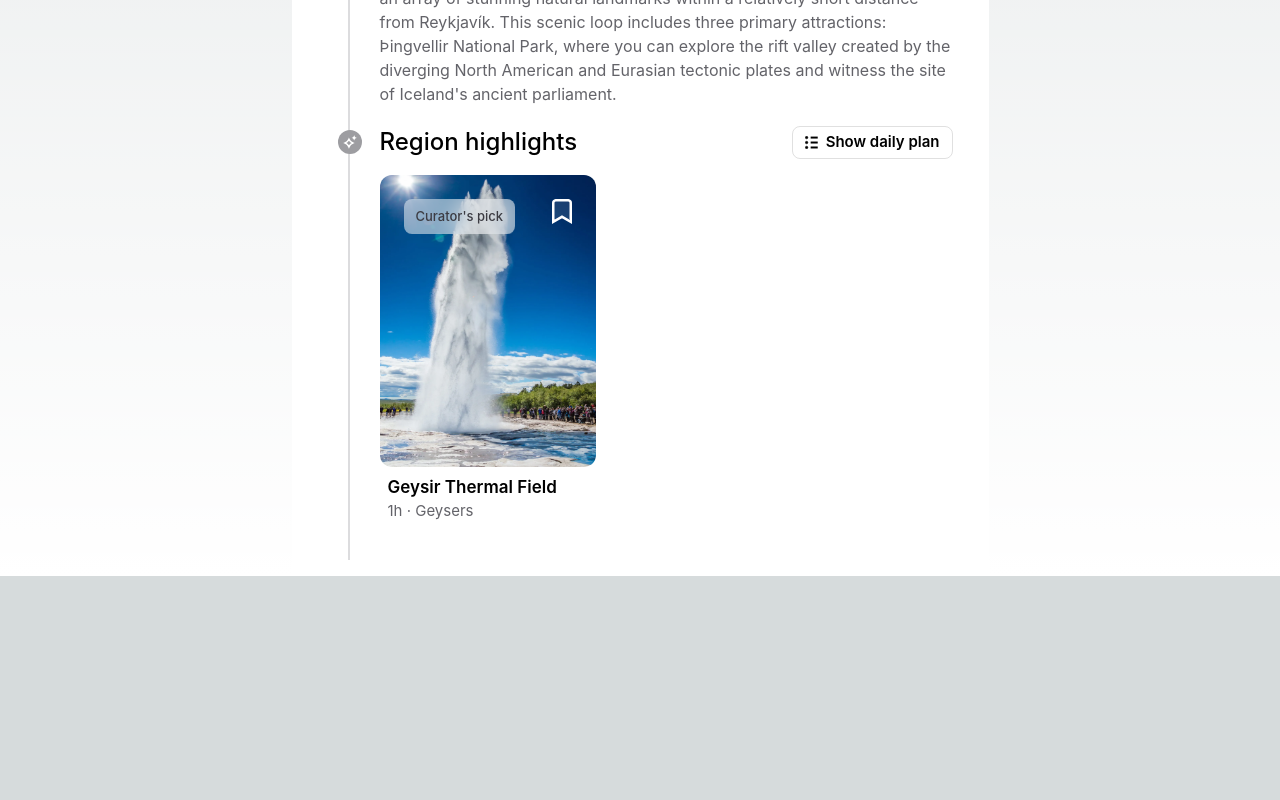
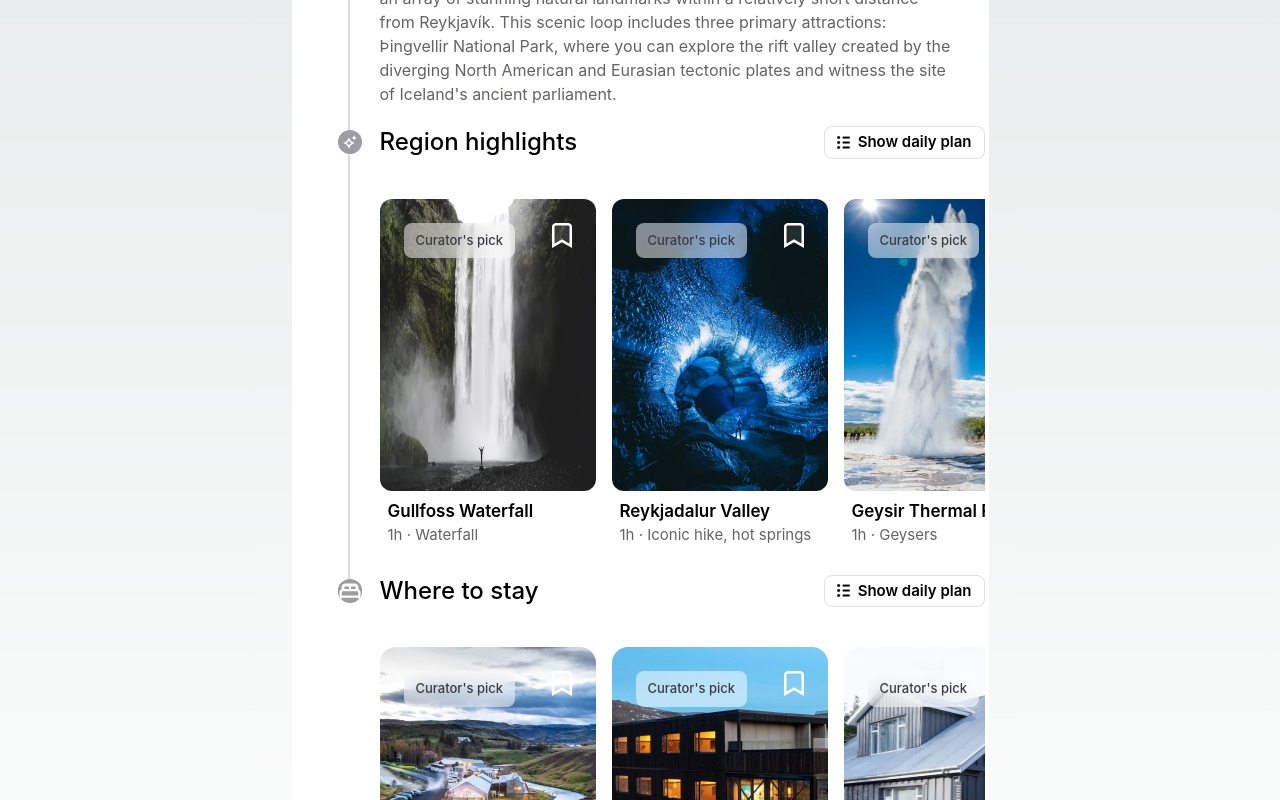
Before and after one commit to ruslan-moiseyenko/nextjs-fyno-trip-planner, a Next.js app: page / in a window 1280 px wide. Shown: the part 1060-1860 px from the top of the page. Before the commit the page ends 1636 px from the top, so only its background shows below. Built offline with nearby package versions, Linux system fonts and the light colour scheme.

Commit message:
added trip information for one day

```diff
--- /dev/null
+++ b/components/CardCarousel.tsx
@@ -0,0 +1,16 @@
+import { PoiCard } from "@/components/PoiCard";
+import { CardInfoType } from "@/types/types";
+import React, { FC } from "react";
+
+type CardCarouselProps = {
+  data: CardInfoType[];
+};
+export const CardCarousel: FC<CardCarouselProps> = ({ data }) => {
+  return (
+    <div className="flex w-full gap-4 overflow-hidden">
+      {data.map((item) => (
+        <PoiCard key={item.id} item={item} />
+      ))}
+    </div>
+  );
+};
--- a/components/PoiCard.tsx
+++ b/components/PoiCard.tsx
@@ -10,10 +10,11 @@ type PoiCardProps = {
 export const PoiCard: FC<PoiCardProps> = ({ item }) => {
   console.log(typeof item);
   return (
-    <div className="relative h-[357px] w-[216px]">
+    <article className="relative w-[216px]">
       <div className="relative h-[292px] w-[216px] overflow-hidden rounded-xl">
         <Image src={item?.image} alt="image" fill={true} />
       </div>
+      <a href="#" className="cursor-pointer appearance-none">
         <div className="p-2">
           <h4 className="text-[17px] font-semibold">{item.title}</h4>
           {item.rating && (
@@ -26,6 +27,7 @@ export const PoiCard: FC<PoiCardProps> = ({ item }) => {
           )}
           <p className="text-[15px] font-normal text-text_secondary">{`${item.estimation} · ${item.description}`}</p>
         </div>
+      </a>
       <button className="absolute right-6 top-6">
         <Image src={bookmark2} alt="bookmark" width={20} height={20} />
       </button>
@@ -34,6 +36,6 @@ export const PoiCard: FC<PoiCardProps> = ({ item }) => {
           Curator&apos;s pick
         </p>
       )}
-    </div>
+    </article>
   );
 };
--- /dev/null
+++ b/components/PoiHighlights.tsx
@@ -0,0 +1,32 @@
+import React, { FC } from "react";
+import { ProgressBar } from "@/components/ProgressBar";
+
+import { CardInfoType } from "@/types/types";
+import { ButtonWithIcon } from "@/components/ButtonWithIcon";
+import list from "@/assets/svg/list.svg";
+import { CardCarousel } from "@/components/CardCarousel";
+import { StaticImageData } from "next/image";
+
+type PoiHighlightsProps = {
+  title: string;
+  isProgressBar?: boolean;
+  icon?: StaticImageData;
+  data: CardInfoType[];
+};
+
+export const PoiHighlights: FC<PoiHighlightsProps> = ({
+  data,
+  title,
+  icon,
+  isProgressBar,
+}) => {
+  return (
+    <ProgressBar icon={icon} progress="" isProgressBar={isProgressBar}>
+      <div className="mb-6 flex w-full justify-between">
+        <h3 className="text-2xl font-medium">{title}</h3>
+        <ButtonWithIcon icon={list} text="Show daily plan" />
+      </div>
+      <CardCarousel data={data} />
+    </ProgressBar>
+  );
+};
--- a/components/ProgressBar.tsx
+++ b/components/ProgressBar.tsx
@@ -4,7 +4,7 @@ import React, { FC, ReactNode } from "react";
 type ProgressBarProps = {
   progress: string;
   children: ReactNode;
-  borderColor?: string;
+  isProgressBar?: boolean;
   icon?: StaticImageData;
 };
 
@@ -12,12 +12,14 @@ export const ProgressBar: FC<ProgressBarProps> = ({
   children,
   icon,
   progress,
-  borderColor = "bg-border_light_gray ",
+  isProgressBar,
 }) => {
   return (
     <div className="relative flex w-full">
       <div className={`ml-8 w-full px-3 pb-5 pl-8`}>{children}</div>
-      <div className="absolute left-[22px] top-1 z-10 h-6 w-6 content-center items-center overflow-hidden rounded-full bg-violet text-center text-xs font-medium text-white">
+      <div
+        className={`${icon ? "bg-[#9D9DA1]" : "bg-violet"} absolute left-[22px] top-1 z-10 h-6 w-6 content-center items-center overflow-hidden rounded-full text-center text-xs font-medium text-white`}
+      >
         {icon ? (
           <Image
             src={icon}
@@ -31,7 +33,7 @@ export const ProgressBar: FC<ProgressBarProps> = ({
         )}
       </div>
       <div
-        className={`${borderColor} absolute left-8 top-2 z-0 h-full w-0.5`}
+        className={`${isProgressBar ? "bg-border_light_gray" : "bg-transparent"} absolute left-8 top-2 z-0 h-full w-0.5`}
       ></div>
     </div>
   );
--- a/components/RegionHighlights.tsx
+++ /dev/null
@@ -1,23 +0,0 @@
-import { ProgressBar } from "@/components/ProgressBar";
-import React, { FC } from "react";
-import highlightsIcon from "@/assets/svg/highlights.svg";
-import { CardInfoType } from "@/types/types";
-import { PoiCard } from "@/components/PoiCard";
-import { ButtonWithIcon } from "@/components/ButtonWithIcon";
-import list from "@/assets/svg/list.svg";
-
-type RegionHighlightsProps = {
-  data: CardInfoType[];
-};
-
-export const RegionHighlights: FC<RegionHighlightsProps> = ({ data }) => {
-  return (
-    <ProgressBar icon={highlightsIcon} progress="">
-      <div className="flex w-full justify-between">
-        <h3 className="text-2xl font-medium">Region highlights</h3>
-        <ButtonWithIcon icon={list} text="Show daily plan" />
-      </div>
-      <PoiCard item={data[2]} />
-    </ProgressBar>
-  );
-};
--- a/components/RegionInfo.tsx
+++ b/components/RegionInfo.tsx
@@ -9,7 +9,7 @@ export const RegionInfo: FC<RegionInfoProps> = ({
   data: { description, tags, title },
 }) => {
   return (
-    <ProgressBar progress="A">
+    <ProgressBar progress="A" isProgressBar>
       <h3 className="mb-1 text-xl font-semibold">{title}</h3>
       <div className="mb-2 flex gap-4">
         {tags.map((item, index) => (
--- a/components/TripFullInfo.tsx
+++ b/components/TripFullInfo.tsx
@@ -1,7 +1,9 @@
-import { RegionHighlights } from "@/components/RegionHighlights";
+import { PoiHighlights } from "@/components/PoiHighlights";
 import { RegionInfo } from "@/components/RegionInfo";
 import { RegionType } from "@/types/types";
 import React, { FC } from "react";
+import highlightsIcon from "@/assets/svg/highlights.svg";
+import bed from "@/assets/svg/bed.svg";
 
 type TripFullInfoProps = {
   data: RegionType;
@@ -9,9 +11,15 @@ type TripFullInfoProps = {
 
 export const TripFullInfo: FC<TripFullInfoProps> = ({ data }) => {
   return (
-    <article className="w-full">
+    <article className="mb-6 w-full">
       <RegionInfo data={data.generalInfo} />
-      <RegionHighlights data={data.regionalHighlights} />
+      <PoiHighlights
+        data={data.regionalHighlights}
+        title="Region highlights"
+        icon={highlightsIcon}
+        isProgressBar
+      />
+      <PoiHighlights data={data.whereToStay} icon={bed} title="Where to stay" />
     </article>
   );
 };
--- a/package.json
+++ b/package.json
@@ -11,12 +11,15 @@
   "dependencies": {
     "next": "14.2.3",
     "react": "^18",
-    "react-dom": "^18"
+    "react-dom": "^18",
+    "react-slick": "^0.30.2",
+    "slick-carousel": "^1.8.1"
   },
   "devDependencies": {
     "@types/node": "^20",
     "@types/react": "^18",
     "@types/react-dom": "^18",
+    "@types/react-slick": "^0.23.13",
     "autoprefixer": "^10.4.19",
     "eslint": "^8",
     "eslint-config-next": "14.2.3",
```
Also changed, not shown: assets/svg/bed.svg (added), 1 other file (tests, documents, lock files or other folders). Lines whose indentation alone changed are shown as unchanged.
